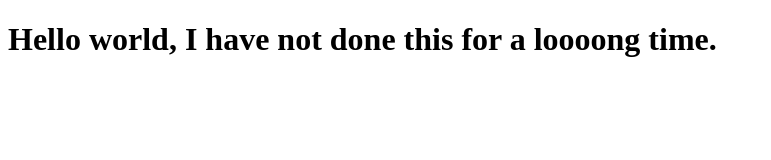
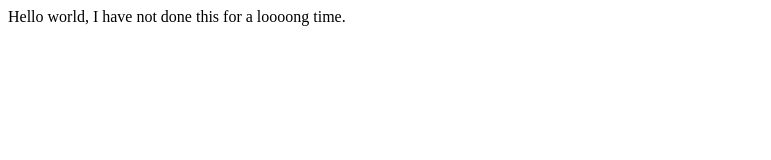
Before and after one commit to troyglossop/troyglossop.github.io, a plain HTML site: page index.html in a window 1280 px wide. Shown: the whole page, without its empty margins (0-771 px from the left). Drawn offline with Linux system fonts and the light colour scheme.

Commit message:
Update index.html

```diff
--- a/index.html
+++ b/index.html
@@ -1,13 +1,13 @@
 <!DOCTYPE html>
 <html>
 	<head>
-		<title>Troy Glossop - Assignment 01 </title>
+		<title>Troy Glossop - Assignment 01</title>
 	</head>
 	<body>
-		<h1>Hello world, I have not done this for a loooong time.</h1>
+		<p1>Hello world, I have not done this for a loooong time.</p1>
 
-		<footer>
+	<footer>
 
-		</footer>
+	</footer>
 	</body>
 </html>
```
